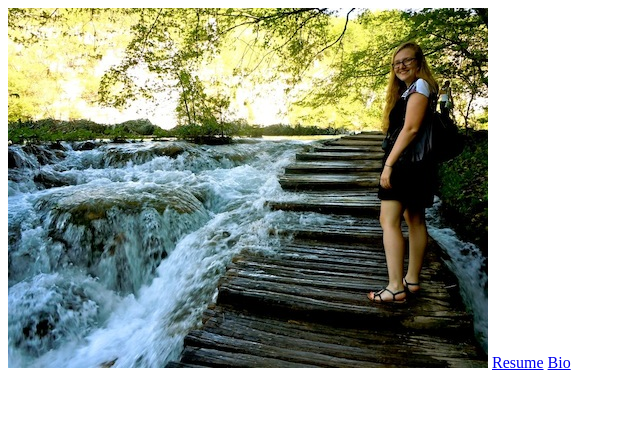
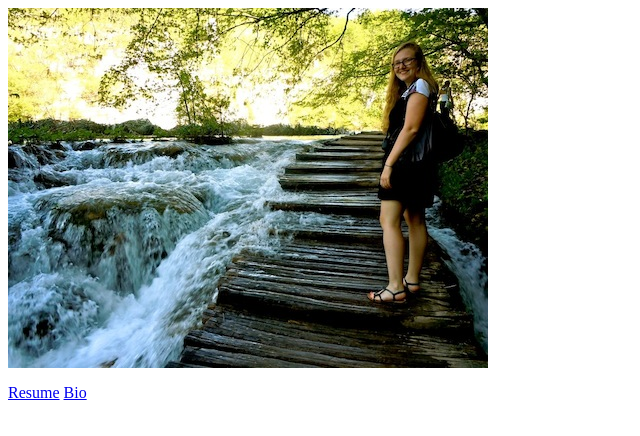
Before and after one commit to ehersh/ehersh.github.io, a plain HTML site: page index.html in a window 1280 px wide. Shown: the whole page, without its empty margins (0-640 px from the left). Drawn offline with Linux system fonts and the light colour scheme.

```diff
--- a/index.html
+++ b/index.html
@@ -1,6 +1,12 @@
 <html>
+<head>
 <title>Emma Hershey</title>
+</head>
 <body>
+<P>
 <img src="plitvice.jpg">
+</P>
+<P>
 <A HREF="http://url here/">Resume</A>
 <A HREF="http://url here/">Bio</A>
+</P>
```
